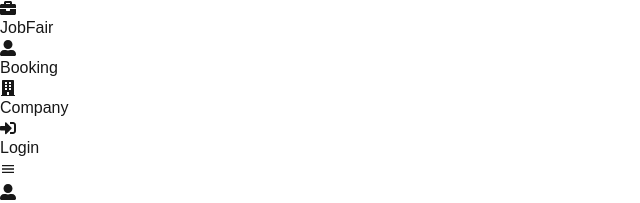
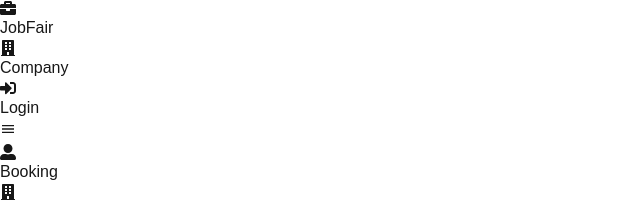
Before and after one commit to chainecs/jobfair-frontend, a Next.js app: page /company in a window 1280 px wide. Shown: the top 203 px of the page, without its empty margins (0-640 px from the left). Built offline with nearby package versions, Linux system fonts and the light colour scheme; no server answers.

Commit message:
edit nav booking

```diff
--- a/src/components/Navbar.tsx
+++ b/src/components/Navbar.tsx
@@ -43,9 +43,11 @@ const Navbar: React.FC = () => {
 
         {/* Desktop Menu */}
         <div className='hidden md:flex items-center space-x-8'>
-          <Link href='/booking' className='text-gray-700 hover:text-blue-600 transition-all flex items-center'>
-            <FaUserAlt className='mr-2' /> Booking
-          </Link>
+          {session ? (
+            <Link href='/booking' className='text-gray-700 hover:text-blue-600 transition-all flex items-center'>
+              <FaUserAlt className='mr-2' /> Booking
+            </Link>
+          ) : null}
           <Link href='/company' className='text-gray-700 hover:text-blue-600 transition-all flex items-center'>
             <FaBuilding className='mr-2' /> Company
           </Link>
```
